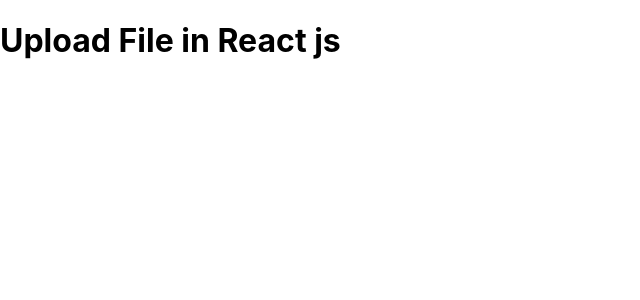
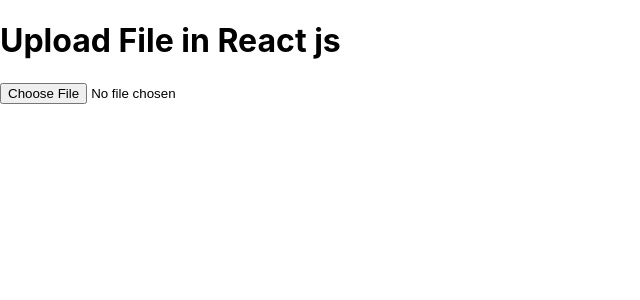
Before and after one commit to poojakelkar/react-js, a React (Create React App) app in the folder demo/: page / in a window 1280 px wide. Shown: the top 300 px of the page, without its empty margins (0-640 px from the left). Built offline with nearby package versions, Linux system fonts and the light colour scheme.

Commit message:
added file input

```diff
--- a/demo/src/App.js
+++ b/demo/src/App.js
@@ -2,7 +2,10 @@ import React from 'react';
 class App extends React.Component{
     render(){
         return(
-            <h1>Upload File in React js</h1>
+            <div>
+                <h1>Upload File in React js</h1>
+                <input type="file" onChange={(event)=>this.upload()} name="img"/>
+            </div>
         )
     }
 }
```
